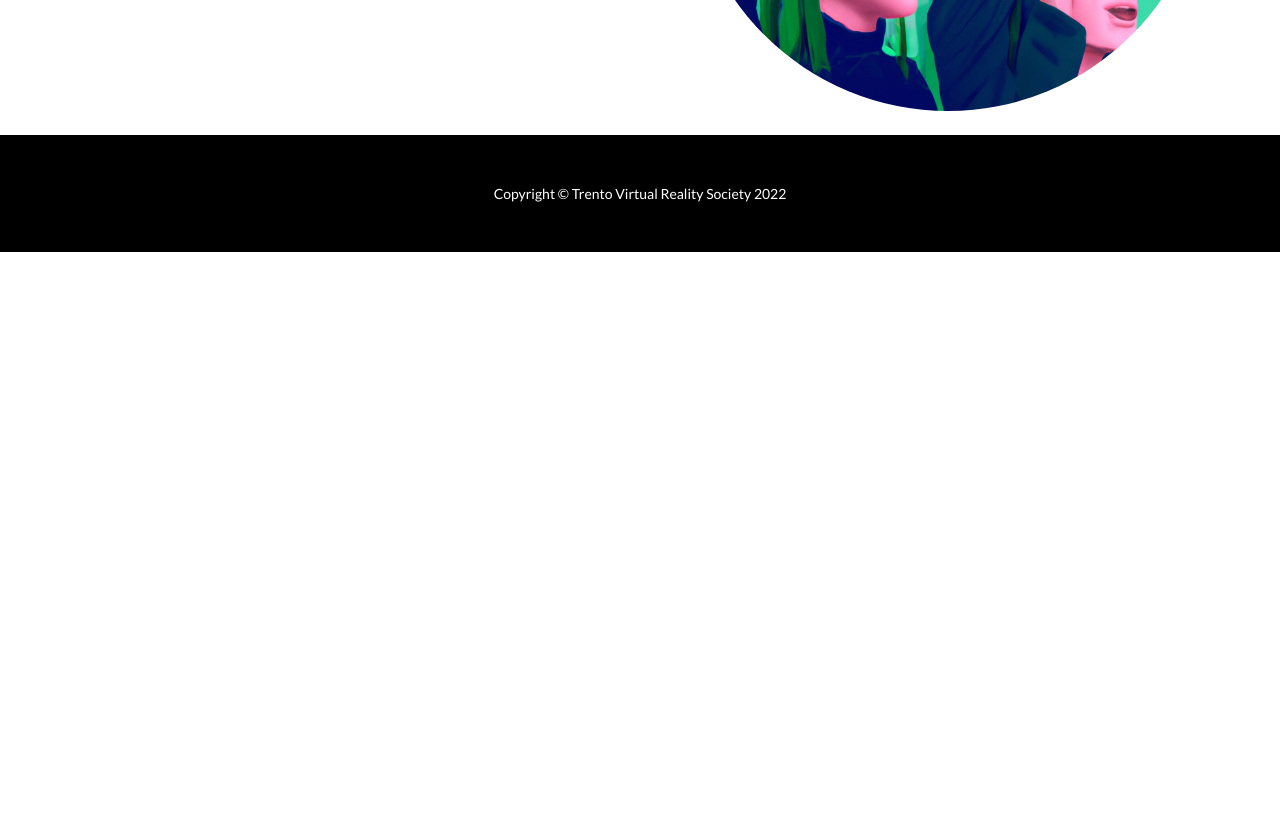
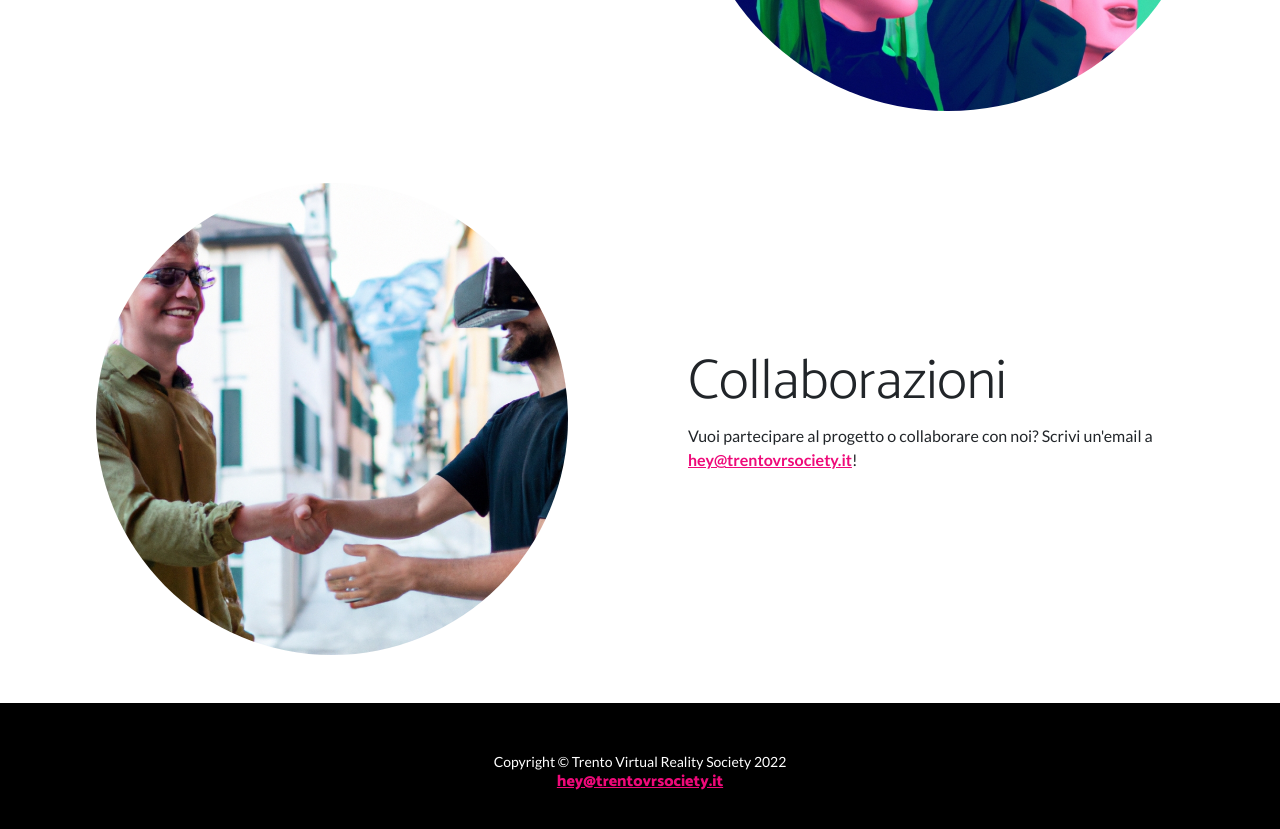
Before and after one commit to davidepaci/trentovrsociety-website, a plain HTML site: page index.html in a window 1280 px wide. Shown: the part 3880-4709 px from the top of the page. Before the commit the page ends 4132 px from the top, so only its background shows below. Drawn offline with nearby package versions, Linux system fonts and the light colour scheme.

Commit message:
collaboration section

```diff
--- a/index.html
+++ b/index.html
@@ -171,7 +171,7 @@
                 </div>
             </div>
         </section>
-        <section id="scroll">
+        <section>
             <div class="container px-5">
                 <div class="row gx-5 align-items-center">
                     <div class="col-lg-6 order-lg-2">
@@ -188,9 +188,25 @@
                 </div>
             </div>
         </section>
+        <section>
+            <div class="container px-5">
+                <div class="row gx-5 align-items-center">
+                    <div class="col-lg-6">
+                        <div class="p-5"><img class="img-fluid rounded-circle" src="assets/img/04.png" alt="..." /></div>
+                    </div>
+                    <div class="col-lg-6">
+                        <div class="p-4">
+                            <h2 class="display-4" id="lang_whatkindofevents">Collaborazioni</h2>
+                            <p id="lang_whatkindofevents_context">Vuoi partecipare al progetto o collaborare con noi? Scrivi un'email a <b><a href="mailto:hey@trentovrsociety.it">hey@trentovrsociety.it</a></b>!</p>
+                        </div>
+                    </div>
+                </div>
+            </div>
+        </section>
         <!-- Footer-->
         <footer class="py-5 bg-black">
-            <div class="container px-5"><p class="m-0 text-center text-white small">Copyright &copy; Trento Virtual Reality Society 2022</p></div>
+            <div class="container px-5"><p class="m-0 text-center text-white small">Copyright &copy; Trento Virtual Reality Society 2022</p>
+            <h6 class="text-center"><a href="mailto:hey@trentovrsociety.it">hey@trentovrsociety.it</a></h6></div>
         </footer>
         <!-- Bootstrap core JS-->
         <script src="https://cdn.jsdelivr.net/npm/bootstrap@5.1.3/dist/js/bootstrap.bundle.min.js"></script>
```
Also changed, not shown: assets/img/04.png (added).
